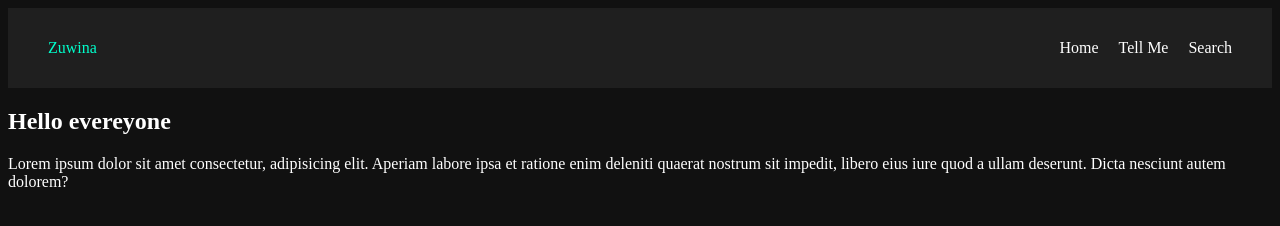
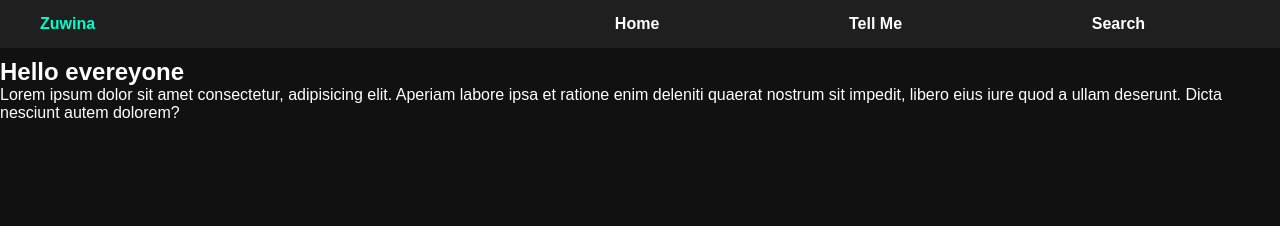
Before and after one commit to 5zam/HTML-CSS, a plain HTML site: page index.html in a window 1280 px wide. Drawn offline with Linux system fonts and the light colour scheme.

Commit message:
using Flex

```diff
--- a/assets/css/index.css
+++ b/assets/css/index.css
@@ -11,14 +11,19 @@ nav {
 let's move to next element ul */
 /* رجعنا نلون Zuwina */
     color: #00ffcc;
+    font-weight: bold;
 }
     ul {
   display: flex;
   /* list لازقات ف بعض */
   list-style: none;
-    /* remove the dot */
-    gap: 20px;
+  /* remove the dot */
+  justify-content: space-around;
+  width: 60%;
     /* space between the elements */
+    /* gap: 20px; */
+    font-weight: bold;
+
 }
 /* نبدأ بسم الله نلون */
 li {
@@ -43,4 +48,18 @@ li:hover {
 body {
   background-color: #111;
   color: white;
+  font-family: Arial, sans-serif;
 }
+
+/* box was big شكله قبيح  */
+ /* for all element in html */
+     *{
+      margin: 0;
+      padding: 0;
+      box-sizing: border-box;
+    }
+
+    .content{
+        /* مسافة بين الفقرة والناف */
+        padding-top: 10px;
+    }
```
